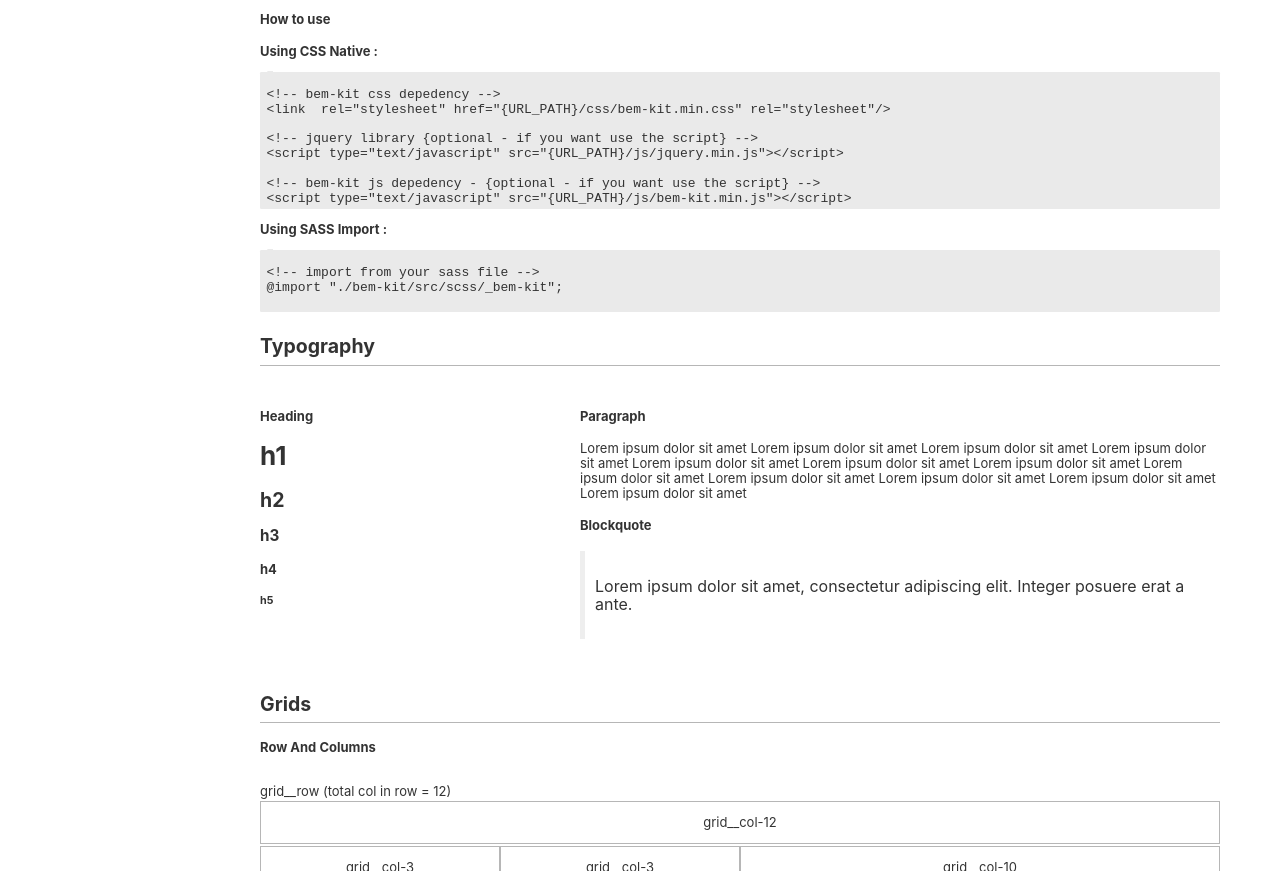
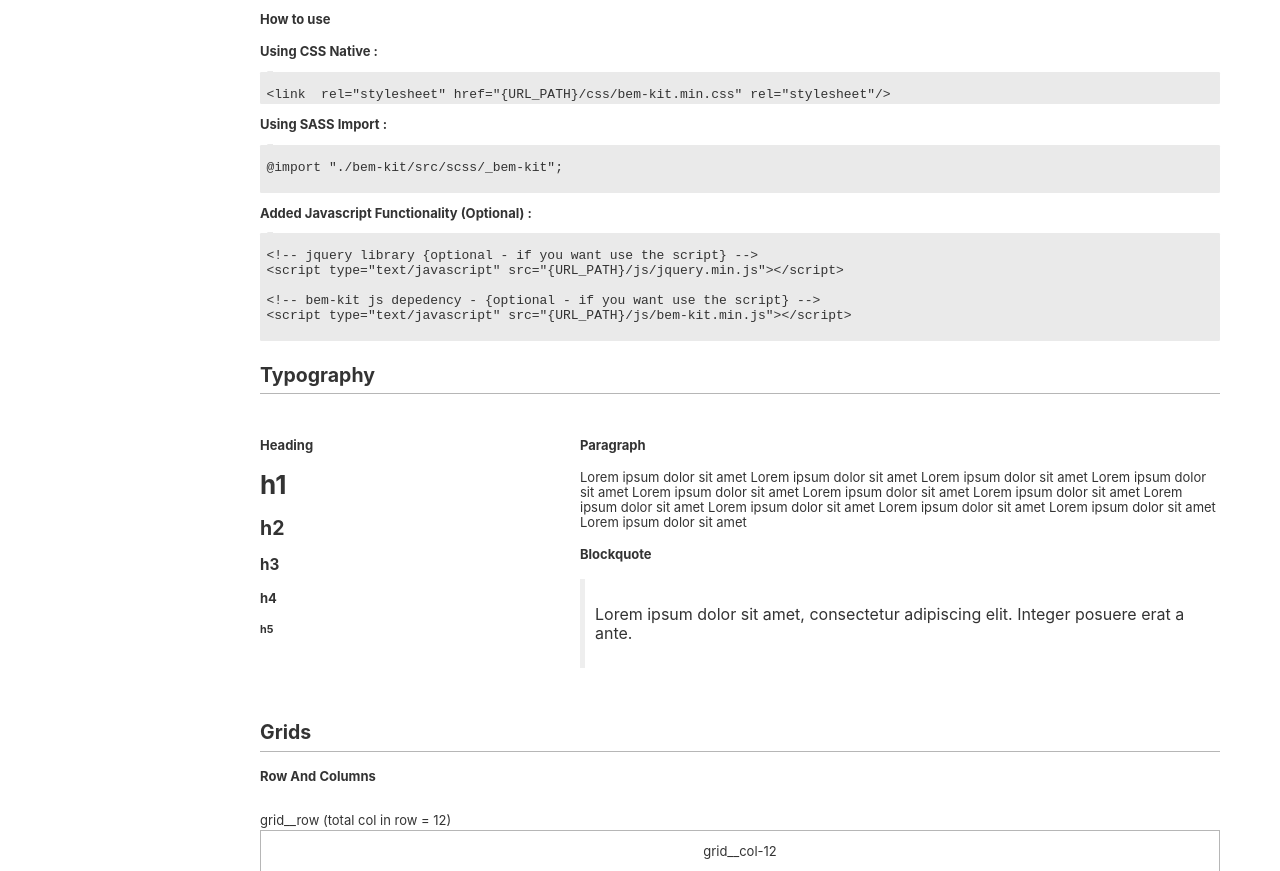
Before and after one commit to mazipan/bem-kit, a website: page demo/index.html in a window 1280 px wide. Shown: the part 931-1802 px from the top of the page. Drawn offline with nearby package versions, Linux system fonts and the light colour scheme; a script that the page names is missing; a small style sheet from the web is missing.

Commit message:
update demo

```diff
--- a/demo/index.html
+++ b/demo/index.html
@@ -161,21 +161,24 @@
 <b>Using CSS Native : </b>
 <pre>
 <code class="language-markup">
-&lt;!-- bem-kit css depedency --&gt;
-&lt;link  rel="stylesheet" href="{URL_PATH}/css/bem-kit.min.css" rel="stylesheet"/&gt;
-
-&lt;!-- jquery library {optional - if you want use the script} --&gt;
-&lt;script type="text/javascript" src="{URL_PATH}/js/jquery.min.js"&gt;&lt;/script&gt;
-
-&lt;!-- bem-kit js depedency - {optional - if you want use the script} --&gt;
-&lt;script type="text/javascript" src="{URL_PATH}/js/bem-kit.min.js"&gt;&lt;/script&gt;</code>
+&lt;link  rel="stylesheet" href="{URL_PATH}/css/bem-kit.min.css" rel="stylesheet"/&gt;</code>
 </pre>
 
 <b>Using SASS Import : </b>
 <pre>
 <code class="language-markup">
-&lt;!-- import from your sass file --&gt;
 @import "./bem-kit/src/scss/_bem-kit";
+</code>
+</pre>
+
+<b>Added Javascript Functionality (Optional) : </b>
+<pre>
+<code class="language-markup">
+&lt;!-- jquery library {optional - if you want use the script} --&gt;
+&lt;script type="text/javascript" src="{URL_PATH}/js/jquery.min.js"&gt;&lt;/script&gt;
+
+&lt;!-- bem-kit js depedency - {optional - if you want use the script} --&gt;
+&lt;script type="text/javascript" src="{URL_PATH}/js/bem-kit.min.js"&gt;&lt;/script&gt;
 </code>
 </pre>
 
```
